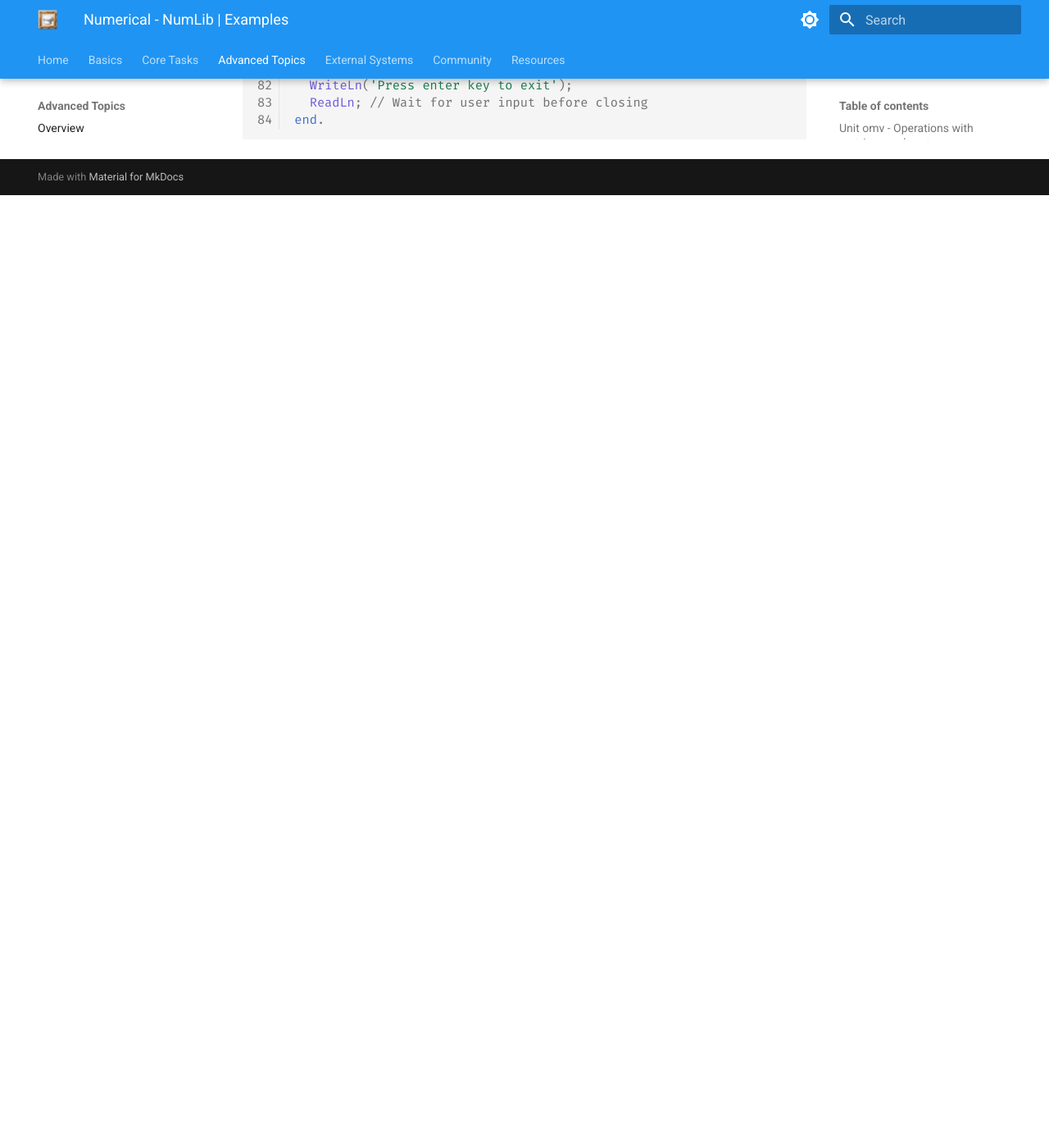
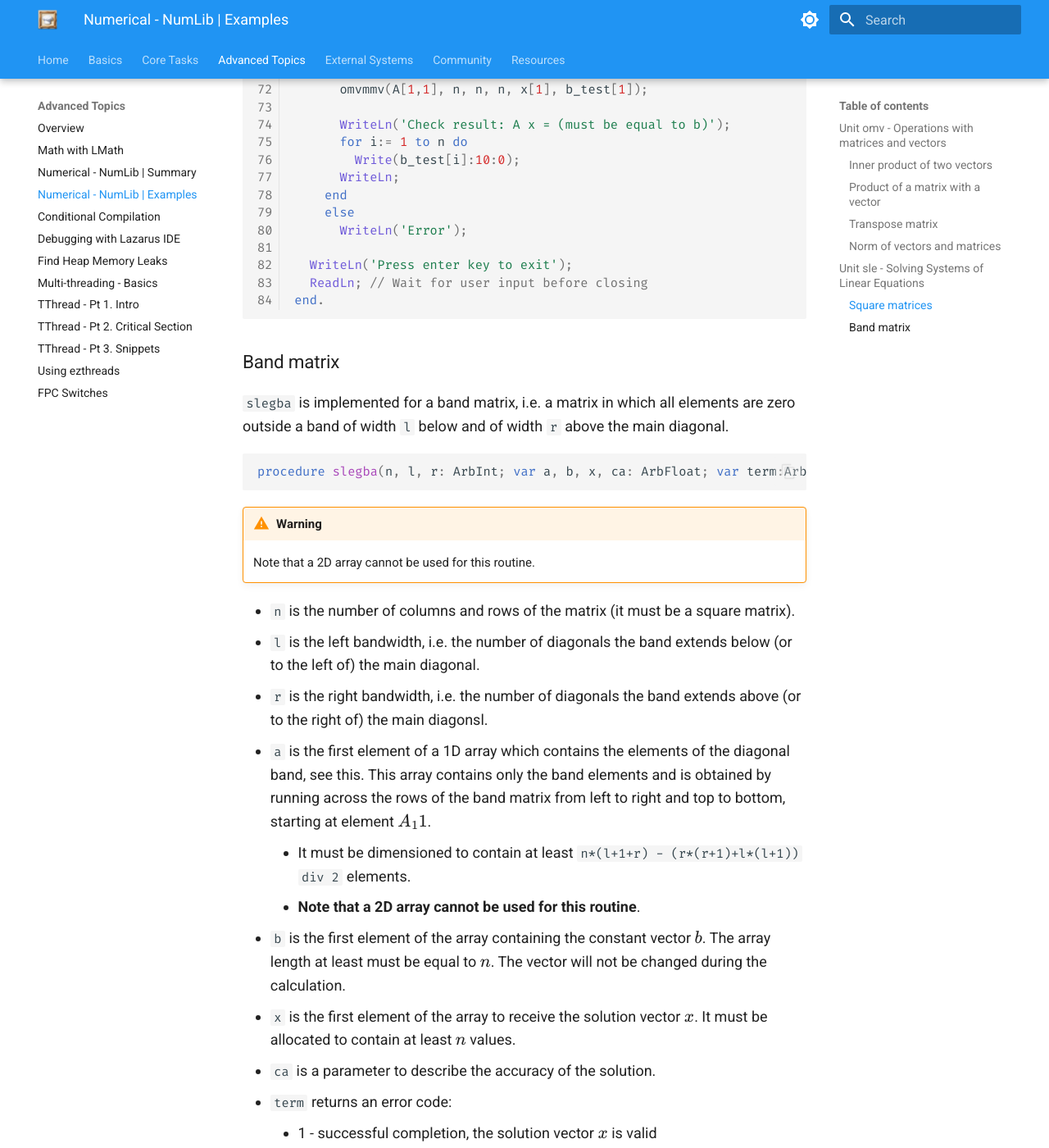
Before and after one commit to ikelaiah/free-pascal-cookbook, an MkDocs documentation site: the page built from docs/docs/advanced/numlib.md, in a window 1280 px wide and 1400 px high, scrolled down 12605 px. Shown: the whole window at 82% size. Built offline with MkDocs 1.6.1 and Material for MkDocs 9.7.7, drawn with Linux system fonts in a browser that asks for light colours; before the commit the page ends 12843 px from its top, so only the background shows below that; some of the changed text lies outside the part shown.

Commit message:
Update - More example in numlib.

````diff
--- a/docs/docs/advanced/numlib.md
+++ b/docs/docs/advanced/numlib.md
@@ -487,6 +487,38 @@
 
 **Example**
 
+Solve this system of linear equations:
+
+$$
+\displaystyle{  \begin{cases}
+    5 x_1 +  7 x_2 +  6 x_3 +  5 x_4 = 57  \\
+    7 x_1 + 10 x_2 +  8 x_3 +  7 x_4 = 79  \\
+    6 x_1 +  8 x_2 + 10 x_3 +  9 x_4 = 88  \\
+    5 x_1 +  7 x_2 +  9 x_3 + 10 x_4 = 86
+  \end{cases}
+  \qquad \Rightarrow \qquad
+  A=
+  \left[
+    \begin{array}{rrrr}
+       5 &  7 &  6 &  5    \\
+       7 & 10 &  8 &  7 \\
+       6 &  8 & 10 &  9 \\
+       5 &  7 &  9 & 10
+    \end{array}
+  \right]
+  , \;
+  \mathbf{b} =
+  \left[
+    \begin{array}{r}
+      57 \\
+      79 \\
+      88 \\
+      86
+    \end{array}
+  \right]
+ }
+$$
+
 ```pascal linenums="1" hl_lines="60-63"
 program SolveLinearEq;
 
@@ -573,3 +605,71 @@
   ReadLn; // Wait for user input before closing
 end.
 ```
+
+### Band matrix
+
+`slegba` is implemented for a band matrix, i.e. a matrix in which all elements are zero outside a band of width `l` below and of width `r` above the main diagonal.
+
+```pascal
+procedure slegba(n, l, r: ArbInt; var a, b, x, ca: ArbFloat; var term:ArbInt);
+```
+
+!!! Warning
+    Note that a 2D array cannot be used for this routine.
+
+- `n` is the number of columns and rows of the matrix (it must be a square matrix).
+- `l` is the left bandwidth, i.e. the number of diagonals the band extends below (or to the left of) the main diagonal.
+- `r` is the right bandwidth, i.e. the number of diagonals the band extends above (or to the right of) the main diagonsl.
+- `a` is the first element of a 1D array which contains the elements of the diagonal band, see this. This array contains only the band elements and is obtained by running across the rows of the band matrix from left to right and top to bottom, starting at element $A_11$.
+    - It must be dimensioned to contain at least `n*(l+1+r) - (r*(r+1)+l*(l+1)) div 2` elements.
+    - **Note that a 2D array cannot be used for this routine**.
+- `b` is the first element of the array containing the constant vector $b$. The array length at least must be equal to $n$. The vector will not be changed during the calculation.
+- `x` is the first element of the array to receive the solution vector $x$. It must be allocated to contain at least $n$ values.
+- `ca` is a parameter to describe the accuracy of the solution.
+- `term` returns an error code:
+    - 1 - successful completion, the solution vector $x$ is valid
+    - 2 - the solution could not have been determined because the matrix is (almost) singular.
+    - 3 - error in input values: n < 1, l < 0, l >= n, r < 0, or r >= n
+
+
+**Example**
+
+Solve this system of linear equations:
+$$
+\displaystyle{  \begin{array}{ccccccc}
+    5 x_1 & - & 4 x_2 & + &   x_3 &   &       &   &       &   &       &   &       & = 0  \\
+   -4 x_1 & + & 6 x_2 & - & 4 x_3 & + &   x_4 &   &       &   &       &   &       & = 0  \\
+      x_1 & - & 4 x_2 & + & 6 x_3 & - & 4 x_4 &   &       &   &       &   &       & = 0  \\
+          &   &   x_2 & - & 4 x_3 & + & 6 x_4 & - & 4 x_5 &   &       &   &       & = 1  \\
+          &   &       &   &   x_3 & - & 4 x_4 & + & 6 x_5 & - & 4 x_6 & + &   x_7 & = 0  \\
+          &   &       &   &       &   &   x_4 & - & 4 x_5 & + & 6 x_6 & - & 4 x_7 & = 0  \\
+          &   &       &   &       &   &       &   &   x_5 & - & 4 x_6 & + & 5 x_7 & = 0  \\
+  \end{array}
+  \qquad \Rightarrow \qquad
+  A=
+  \left[
+    \begin{array}{rrrr}
+       5 & -4 &  1 &  0 &  0 &  0 &  0  \\
+      -4 &  6 & -4 &  1 &  0 &  0 &  0  \\
+       1 & -4 &  6 & -4 &  1 &  0 &  0  \\
+       0 &  1 & -4 &  6 & -4 &  1 &  0  \\
+       0 &  0 &  1 & -4 &  6 & -4 &  1  \\
+       0 &  0 &  0 &  1 & -4 &  6 & -4  \\
+       0 &  0 &  0 &  0 &  1 & -4 &  5
+    \end{array}
+  \right]
+  , \;
+  \mathbf{b} =
+  \left[
+    \begin{array}{r}
+      0 \\
+      0 \\
+      0 \\
+      1 \\
+      0 \\
+      0 \\
+      0
+    \end{array}
+  \right]
+ }
+$$
````
